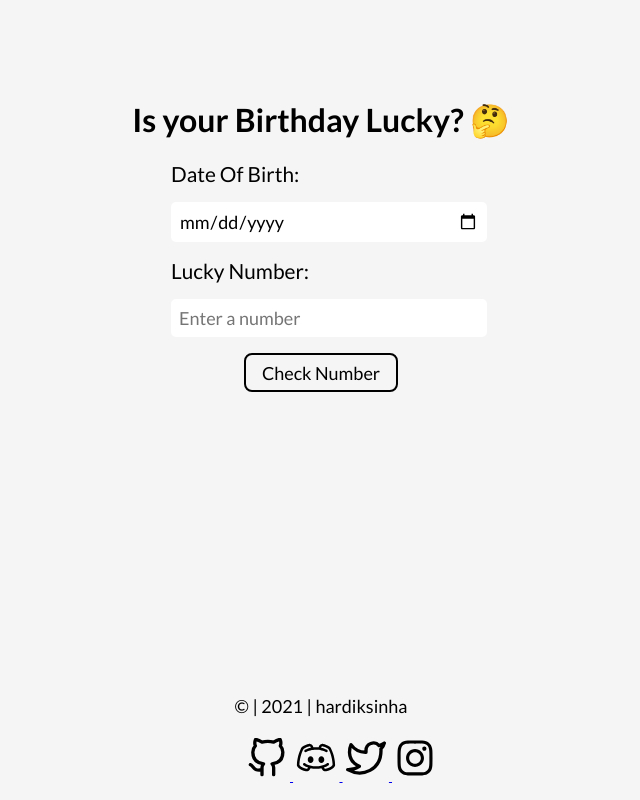
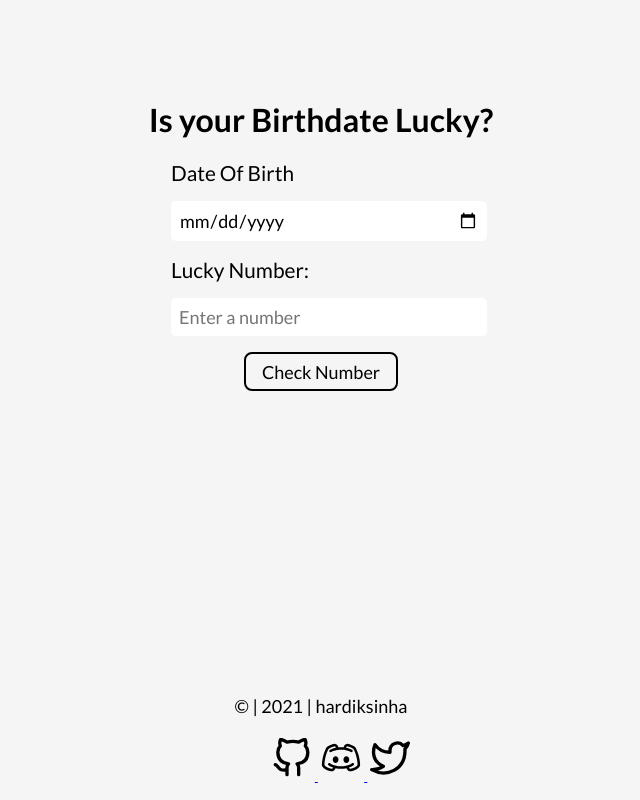
Before and after one commit to hdrock03/MARKELEVEN, a plain HTML site: page index.html in a window 1280 px wide. Shown: the whole page, without its empty margins (319-959 px from the left). Drawn offline with Linux system fonts and the light colour scheme.

```diff
--- a/index.html
+++ b/index.html
@@ -8,12 +8,12 @@
       rel="stylesheet"
     />
     <link rel="stylesheet" href="/style.css" />
-    <title>Mark-11 NeogCamp🚀</title>
+    <title>Mark-11</title>
   </head>
   <body>
-    <h1 class="header">Is your Birthday Lucky? 🤔</h1>
+    <h1 class="header">Is your Birthdate Lucky?</h1>
     <main class="container">
-      <label for="date-of-birth">Date Of Birth:</label>
+      <label for="date-of-birth">Date Of Birth</label>
       <input type="date" id="date-of-birth" />
       <label for="lucky-number">Lucky Number:</label>
       <input type="number" id="lucky-number" placeholder="Enter a number" />
@@ -24,27 +24,18 @@
       <p>© | 2021 | hardiksinha</p>
       <ul class="footer-list">
         <li>
-          <a class="links" href="https://github.com/neogcamp/" target="_blank">
+          <a class="links" href="https://github.com/hdrock03" target="_blank">
             <img src="images/github.svg" alt="github" />
           </a>
         </li>
         <li>
-          <a class="links" href="https://bit.ly/tanaydiscord" target="_blank">
+          <a class="links" href="https://discord.com/channels/@me" target="_blank">
             <img src="images/discord.svg" alt="discord" />
           </a>
         </li>
         <li>
-          <a class="links" href="https://twitter.com/neogcamp" target="_blank">
+          <a class="links" href="https://twitter.com/Hardik04532648" target="_blank">
             <img src="images/twitter.svg" alt="twitter" />
-          </a>
-        </li>
-        <li>
-          <a
-            class="links"
-            href="https://www.instagram.com/neogcamp"
-            target="_blank"
-          >
-            <img src="images/instagram.svg" alt="instagram" />
           </a>
         </li>
       </ul>
```
